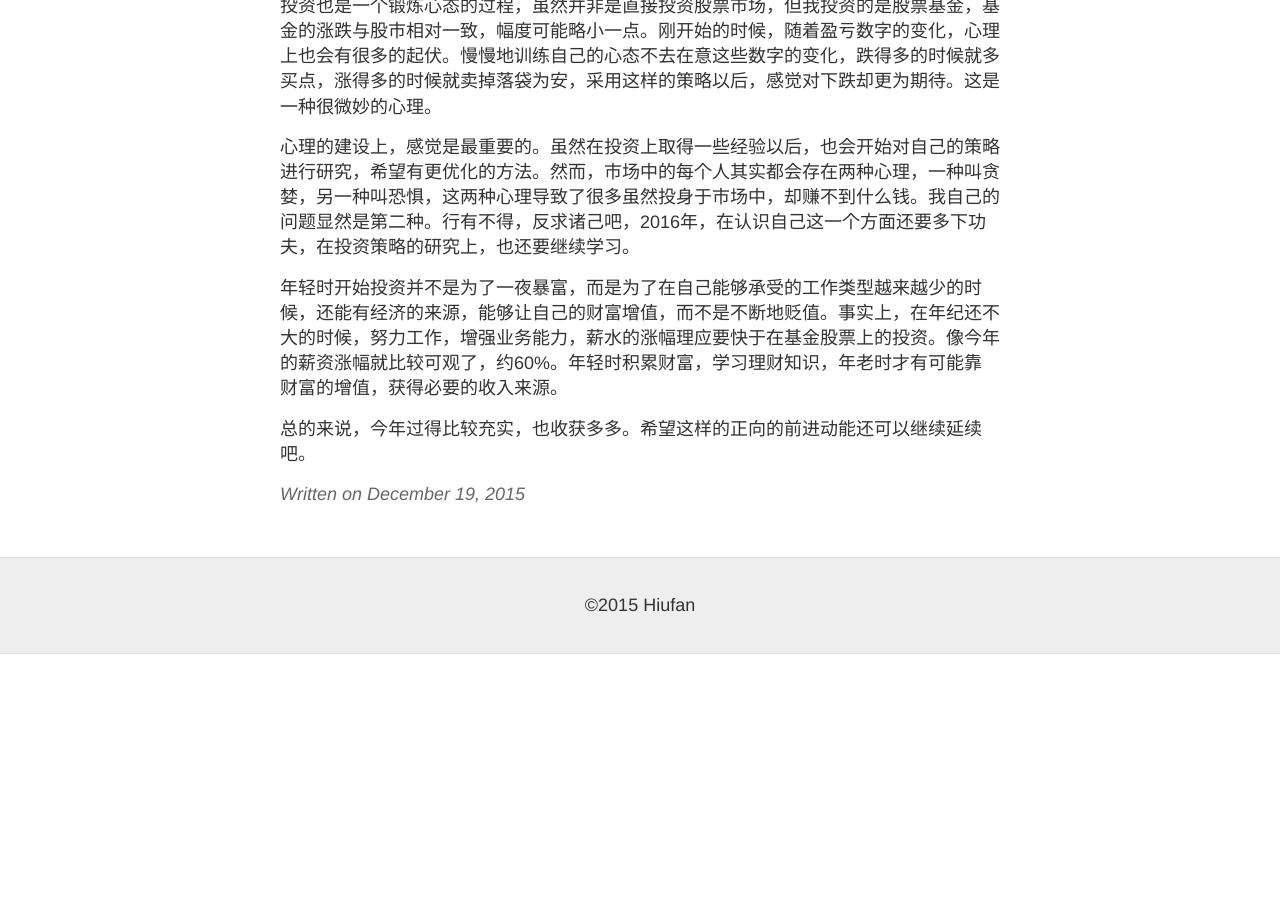
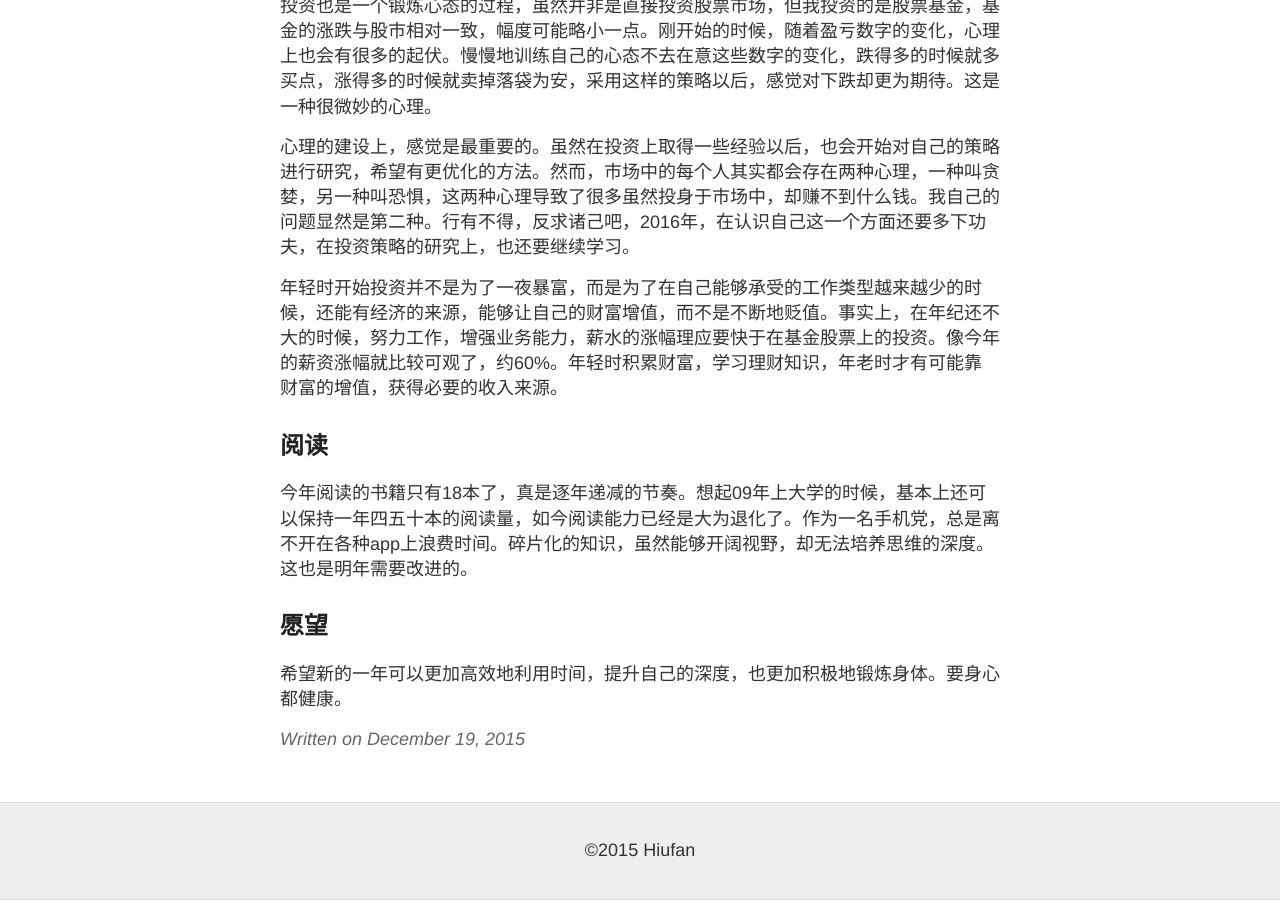
Before and after one commit to Hiufan/hiufan.github.com, a Jekyll site: the page built from _posts/2015-12-19-2015年终回顾.md, in a window 1280 px wide and 900 px high, scrolled down 2285 px. Built offline with Jekyll 4.4.1, drawn with Linux system fonts in a browser that asks for light colours; Markdown is read by kramdown in place of the engine named in the settings; before the commit the page ends 2939 px from its top, so only the background shows below that.

Commit message:
Update 2015-12-19-2015年终回顾.md

```diff
--- a/_posts/2015-12-19-2015年终回顾.md
+++ b/_posts/2015-12-19-2015年终回顾.md
@@ -41,4 +41,8 @@ title: 2015年终回顾
 
   年轻时开始投资并不是为了一夜暴富，而是为了在自己能够承受的工作类型越来越少的时候，还能有经济的来源，能够让自己的财富增值，而不是不断地贬值。事实上，在年纪还不大的时候，努力工作，增强业务能力，薪水的涨幅理应要快于在基金股票上的投资。像今年的薪资涨幅就比较可观了，约60%。年轻时积累财富，学习理财知识，年老时才有可能靠财富的增值，获得必要的收入来源。
 
-  总的来说，今年过得比较充实，也收获多多。希望这样的正向的前进动能还可以继续延续吧。
+## 阅读
+  今年阅读的书籍只有18本了，真是逐年递减的节奏。想起09年上大学的时候，基本上还可以保持一年四五十本的阅读量，如今阅读能力已经是大为退化了。作为一名手机党，总是离不开在各种app上浪费时间。碎片化的知识，虽然能够开阔视野，却无法培养思维的深度。这也是明年需要改进的。
+
+## 愿望
+  希望新的一年可以更加高效地利用时间，提升自己的深度，也更加积极地锻炼身体。要身心都健康。
```
